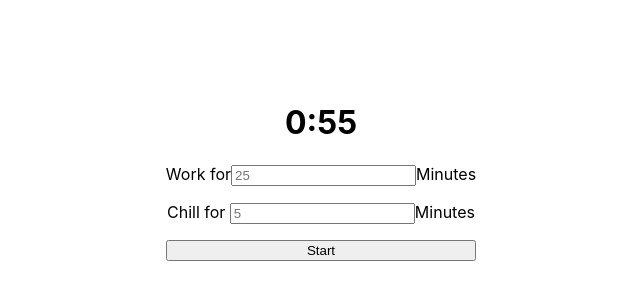
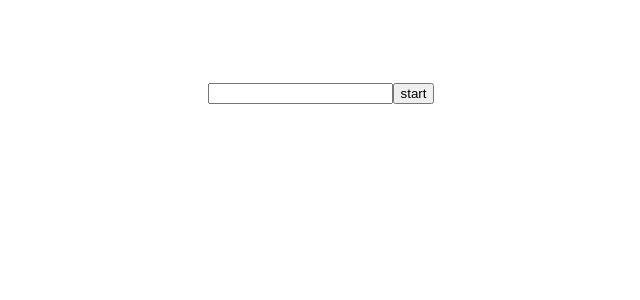
Before and after one commit to seananth/25and5, a React (Create React App) app: page / in a window 1280 px wide. Shown: the part 78-378 px from the top of the page, without its empty margins (319-959 px from the left). Built offline with nearby package versions, Linux system fonts and the light colour scheme.

Commit message:
input update state on change

```diff
--- a/public/index.html
+++ b/public/index.html
@@ -2,14 +2,12 @@
 <html lang="en">
   <head>
     <meta charset="utf-8" />
-    <link rel="icon" href="%PUBLIC_URL%/favicon.ico" />
     <meta name="viewport" content="width=device-width, initial-scale=1" />
     <meta name="theme-color" content="#000000" />
     <meta
       name="description"
       content="Web site created using create-react-app"
     />
-    <link rel="apple-touch-icon" href="%PUBLIC_URL%/logo192.png" />
     <!--
       manifest.json provides metadata used when your web app is installed on a
       user's mobile device or desktop. See https://developers.google.com/web/fundamentals/web-app-manifest/
--- a/src/App.css
+++ b/src/App.css
@@ -10,10 +10,6 @@
   display: flex;
   flex-direction: column;
 }
-.minutes {
+.work {
   margin-bottom: 1em;
 }
-
-.seconds {
-  margin-bottom: 1em;
-}
--- a/src/App.js
+++ b/src/App.js
@@ -1,27 +1,34 @@
 import "./App.css";
+import React, { useEffect, useState } from "react";
 import Countdown from "./components/Countdown";
 
 function App() {
-  let timeValue = 1;
+  const [inputTime, setInputTime] = useState();
+
+  const handleInputChange = (e) => {
+    setInputTime(e.target.value);
+  };
+
+  if (inputTime > 0) {
+    return <Countdown initialMinute={inputTime} />;
+  }
 
   return (
     <div className="App">
-      <Countdown initialMinute={timeValue} />
-      <form className="form">
-        <div className="minutes">
-          <label for="minutes">Work for</label>
-          <input id="minutes" placeholder="25"></input>
-          <label for="minutes">Minutes</label>
-        </div>
-        <div className="seconds">
-          <label for="seconds">Chill for </label>
-          <input id="seconds" placeholder="5"></input>
-          <label for="seconds">Minutes</label>
-        </div>
-        <button>Start</button>
-      </form>
+      <div>
+        <input type="text" name="input" onChange={handleInputChange} />
+        <button type="submit">start</button>
+      </div>
     </div>
   );
 }
 
 export default App;
+
+//pomodoro clock
+
+//Sudo code
+
+//get user input and store in state on click
+//pass state value to <countdown /> onClick
+//hide input until timer runs out
```
Also changed, not shown: 1 other file (tests, documents, lock files or other folders).
